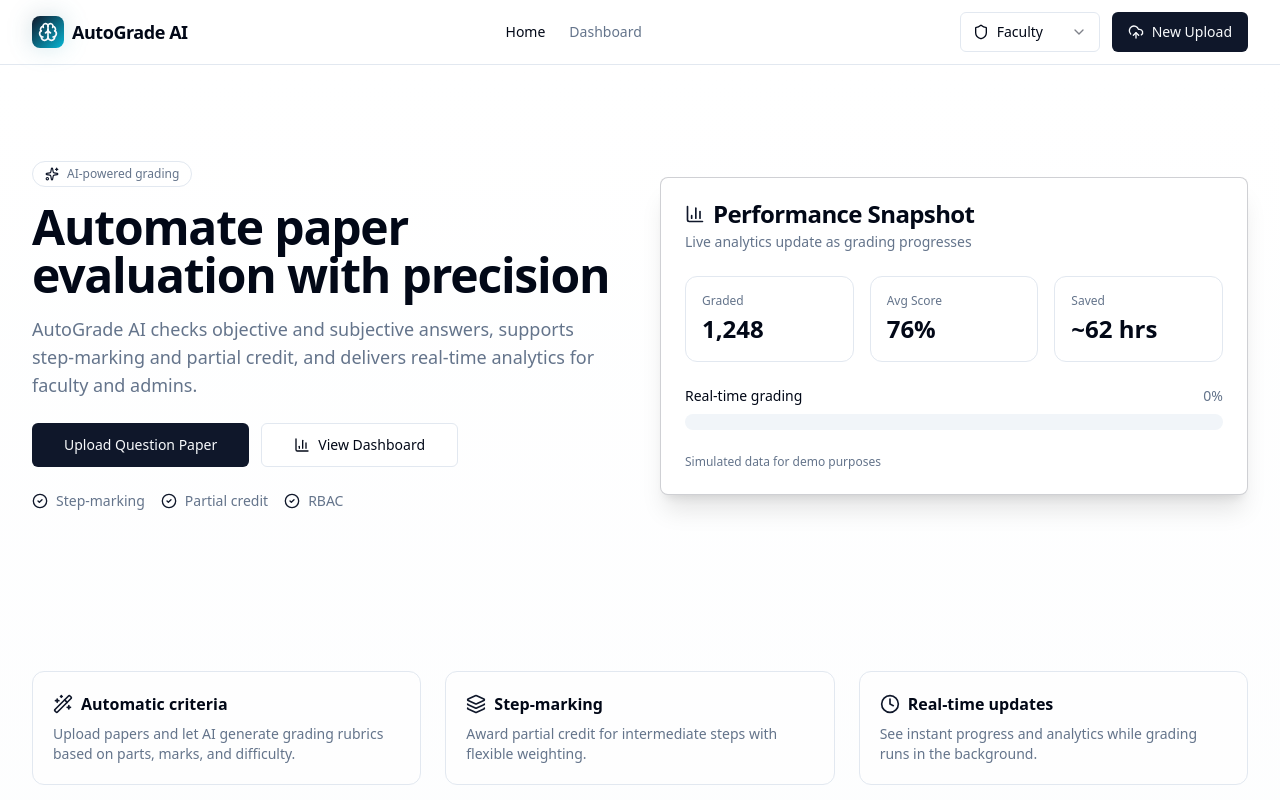
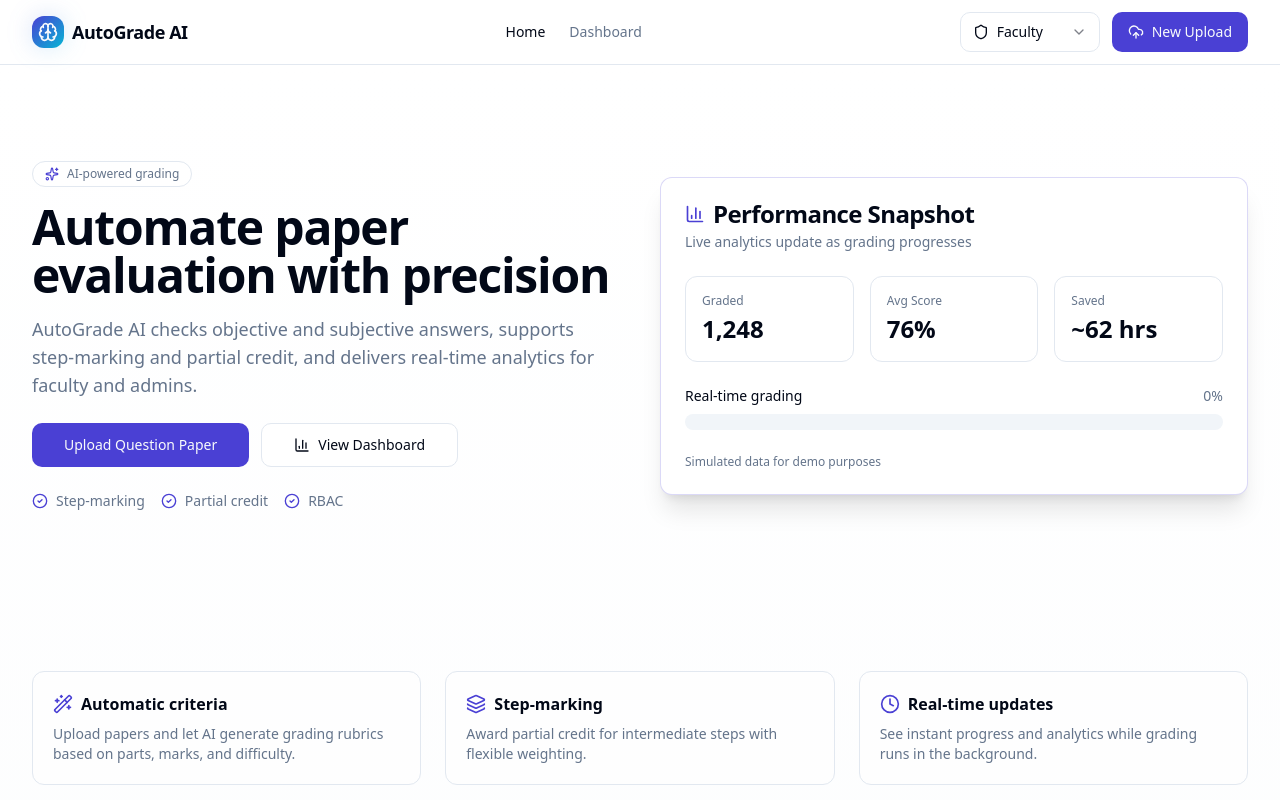
Before and after one commit to Uday1901/Auto-Grade-AI, a React (Vite) app: page / in a window 1280 px wide. Shown: the top 800 px of the page. Built offline with nearby package versions, Linux system fonts and the light colour scheme.

Commit message:
Refresh theme to modern indigo/cyan brand and slightly larger radius
cgen-24d24162cb5d4908bf490c9d8871a1b7

```diff
--- a/client/global.css
+++ b/client/global.css
@@ -21,7 +21,8 @@
     --popover: 0 0% 100%;
     --popover-foreground: 222.2 84% 4.9%;
 
-    --primary: 222.2 47.4% 11.2%;
+    /* Brand: indigo primary with cyan accents */
+    --primary: 244 63% 54%;
     --primary-foreground: 210 40% 98%;
 
     --secondary: 210 40% 96.1%;
@@ -30,23 +31,23 @@
     --muted: 210 40% 96.1%;
     --muted-foreground: 215.4 16.3% 46.9%;
 
-    --accent: 210 40% 96.1%;
-    --accent-foreground: 222.2 47.4% 11.2%;
+    --accent: 190 95% 42%;
+    --accent-foreground: 210 40% 98%;
 
     --destructive: 0 84.2% 60.2%;
     --destructive-foreground: 210 40% 98%;
 
     --border: 214.3 31.8% 91.4%;
     --input: 214.3 31.8% 91.4%;
-    --ring: 222.2 84% 4.9%;
+    --ring: 244 63% 54%;
 
-    --radius: 0.5rem;
+    --radius: 0.75rem;
 
     --sidebar-background: 0 0% 98%;
 
     --sidebar-foreground: 240 5.3% 26.1%;
 
-    --sidebar-primary: 240 5.9% 10%;
+    --sidebar-primary: 244 63% 54%;
 
     --sidebar-primary-foreground: 0 0% 98%;
 
@@ -56,7 +57,7 @@
 
     --sidebar-border: 220 13% 91%;
 
-    --sidebar-ring: 217.2 91.2% 59.8%;
+    --sidebar-ring: 190 95% 42%;
   }
 
   .dark {
```
